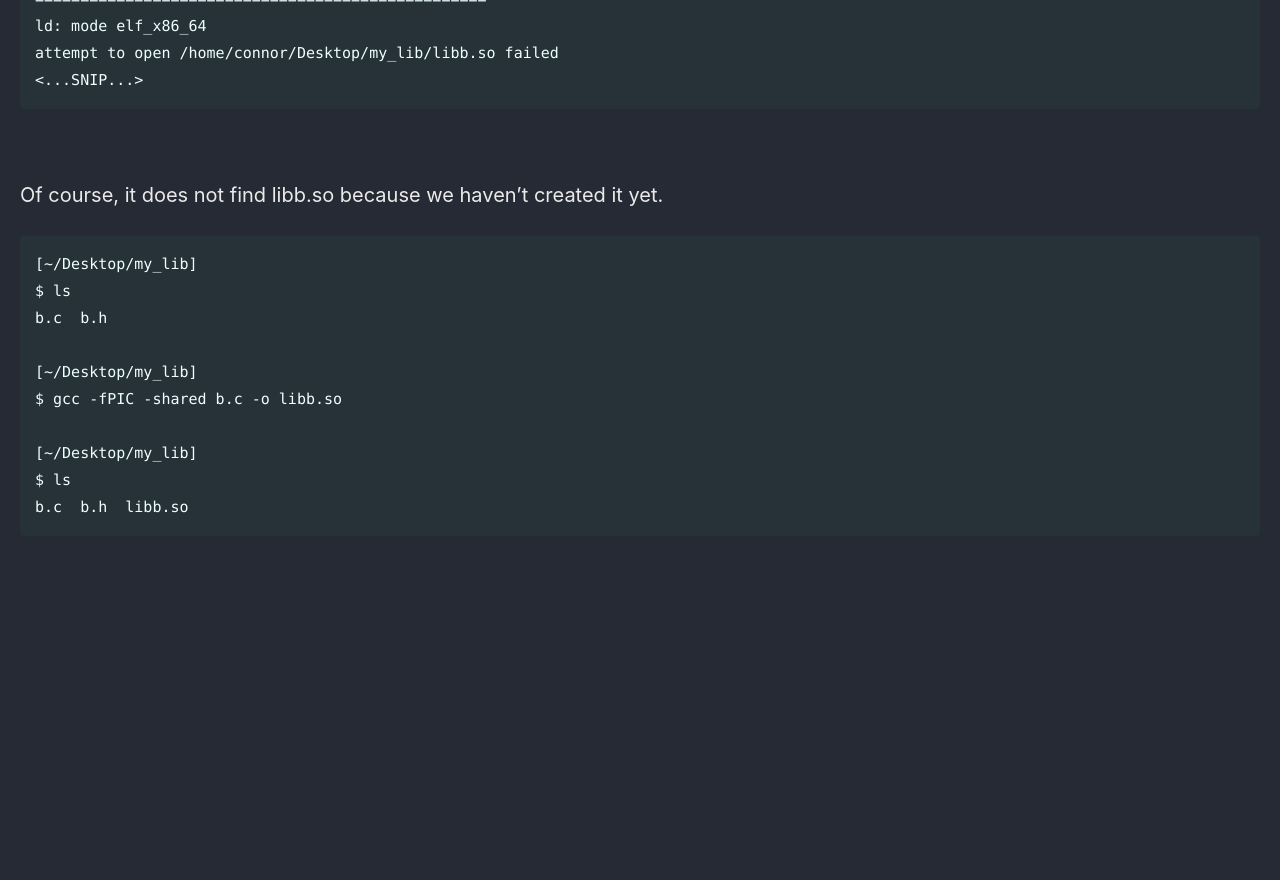
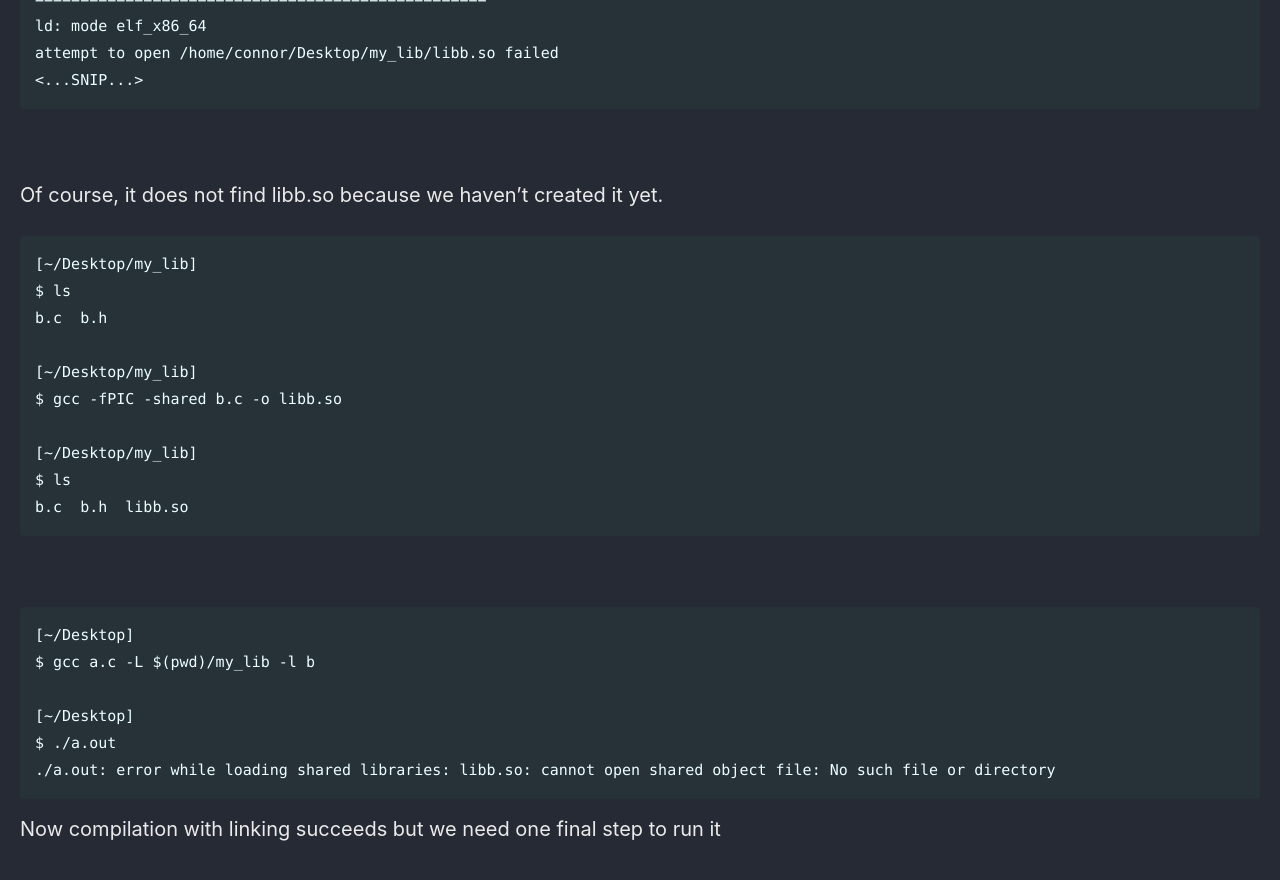
Before and after one commit to Connor-McCartney/Connor-McCartney.github.io, a Jekyll site: the page built from _pages/misc/Cheaderfiles.md, in a window 1280 px wide and 900 px high, scrolled down 2841 px. Shown: the top 880 px of the window. Built offline with Jekyll 4.4.1, drawn with Linux system fonts in a browser that asks for light colours; cached includes are drawn as plain includes; before the commit the page ends 3422 px from its top, so only the background shows below that.

Commit message:
Update Cheaderfiles.md

````diff
--- a/_pages/misc/Cheaderfiles.md
+++ b/_pages/misc/Cheaderfiles.md
@@ -133,3 +133,16 @@ $ gcc -fPIC -shared b.c -o libb.so
 $ ls
 b.c  b.h  libb.so
 ```
+
+<br>
+
+```
+[~/Desktop]
+$ gcc a.c -L $(pwd)/my_lib -l b
+
+[~/Desktop]
+$ ./a.out
+./a.out: error while loading shared libraries: libb.so: cannot open shared object file: No such file or directory
+```
+
+Now compilation with linking succeeds but we need one final step to run it
````
